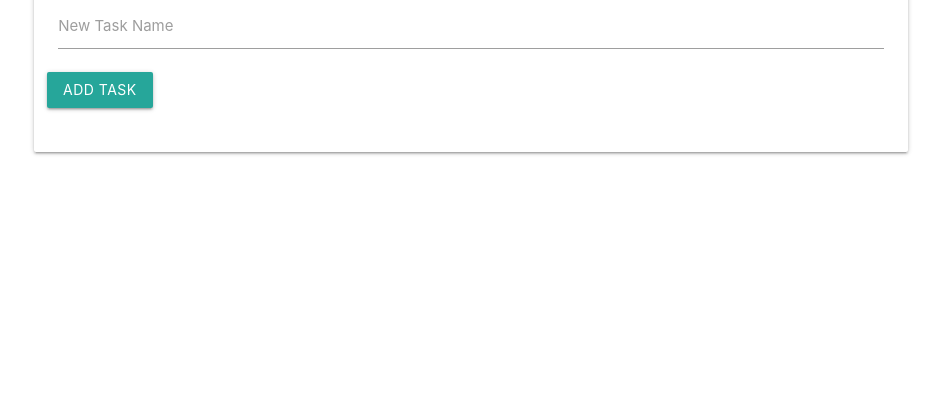
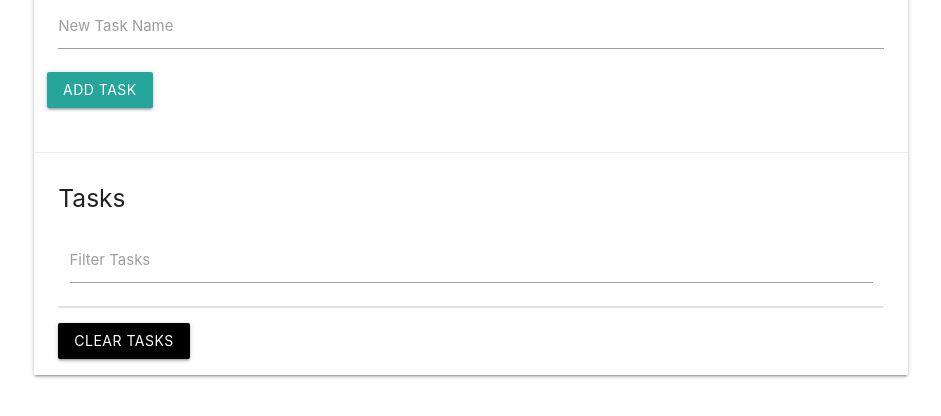
Before and after one commit to markwilde33/Task-List-JS, a plain HTML site: page index.html in a window 1280 px wide. Shown: the part 84-500 px from the top of the page, without its empty margins (169-1110 px from the left). Drawn offline with nearby package versions, Linux system fonts and the light colour scheme.

Commit message:
Completed template..

```diff
--- a/index.html
+++ b/index.html
@@ -33,6 +33,15 @@
                 </form>
               </div>
             </div>
+            <div class="card-action">
+              <h5 id="task-title">Tasks</h5>
+              <div class="input-field col s12">
+                <input type="text" name="filter" id="filter" />
+                <label for="filter">Filter Tasks</label>
+              </div>
+              <ul class="collection"></ul>
+              <a href="#" class="clear-tasks btn black">Clear Tasks</a>
+            </div>
           </div>
         </div>
       </div>
```
